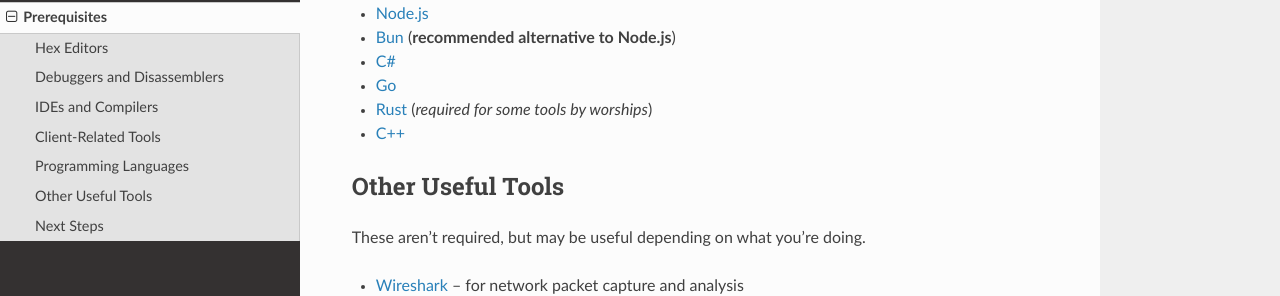
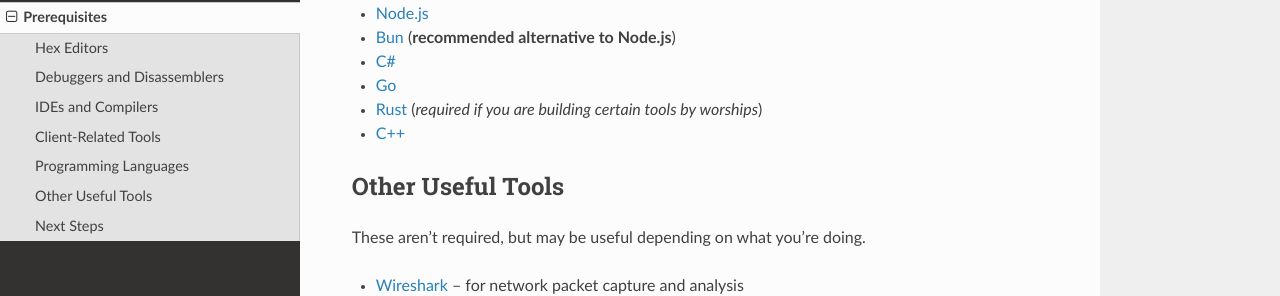
Before and after one commit to rrw-wiki/wiki, a Sphinx documentation site: the page built from docs/prerequisites.rst, in a window 1280 px wide and 900 px high, scrolled down 1257 px. Shown: the part 165-461 px from the top of the window. Built offline with Sphinx 7.4.7 and the Read the Docs theme 3.1.0, drawn with Linux system fonts in a browser that asks for light colours; pages that are not in the unit, such as notebooks, are missing from menus.

Commit message:
fix: clarify Rust requirement for building certain tools

```diff
--- a/docs/prerequisites.rst
+++ b/docs/prerequisites.rst
@@ -56,7 +56,7 @@ Your choice of programming language is up to you. These are some of the most com
 - `Bun <https://bun.sh/>`_ (**recommended alternative to Node.js**)
 - `C# <https://learn.microsoft.com/en-us/dotnet/csharp/>`_
 - `Go <https://go.dev/>`_
-- `Rust <https://www.rust-lang.org/>`_ (*required for some tools by worships*)
+- `Rust <https://www.rust-lang.org/>`_ (*required if you are building certain tools by worships*)
 - `C++ <https://isocpp.org/>`_
 
 Other Useful Tools
```
